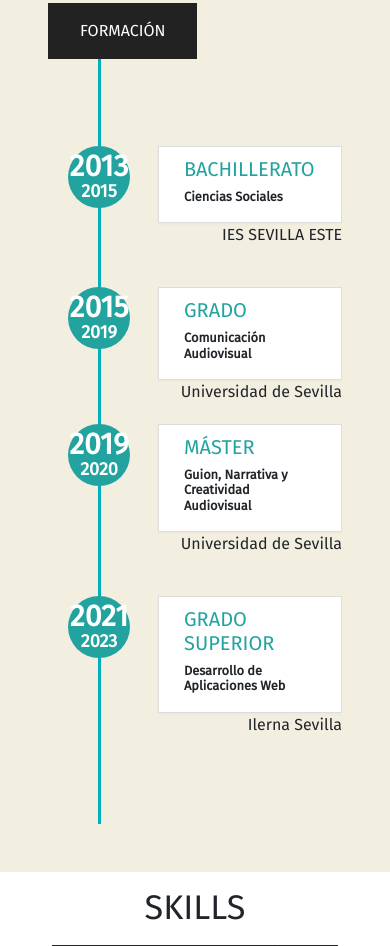
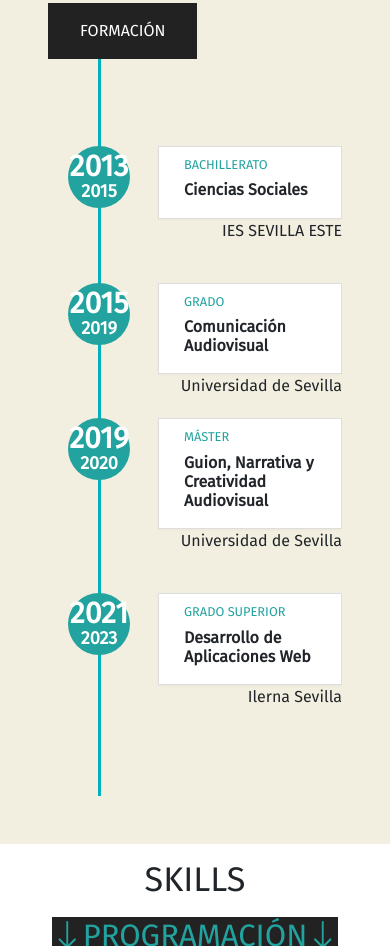
Before and after one commit to lauravcruz/profile, a plain HTML site: page index.html in a window 390 px wide. Shown: the part 889-1835 px from the top of the page. Drawn offline with nearby package versions, Linux system fonts and the light colour scheme.

Commit message:
revisado

```diff
--- a/css/custom.css
+++ b/css/custom.css
@@ -227,8 +227,7 @@ body {
 .timeline-article .content-right:before {
   position: absolute;
   top: 20px;
-  font-size: 23px;
-  font-family: "FontAwesome";
+  font-size: 1rem;
   opacity: 0;
 }
 .timeline-article .content-left:before {
@@ -407,8 +406,11 @@ footer i {
     margin-left: 0;
     left: 20px;
   }
+  #conference-timeline h5{
+    font-size: 0.8rem;
+  }
   #conference-timeline h3 {
-    font-size: 0.8rem;
+    font-size: 1rem;
   }
   .timeline-article .content-left-container,
   .timeline-article .content-right-container {
--- a/js/custom.js
+++ b/js/custom.js
@@ -1,5 +1,5 @@
+/*NAV*/
 let nav = document.getElementById("open");
-/*NAV*/
 function desplegar() {
   if (nav.classList.contains("h-100")) {
     nav.classList.remove("h-100");
@@ -14,6 +14,7 @@ function reveal() {
   let reveals = document.querySelectorAll(".reveal");
   for (let i = 0; i < reveals.length; i++) {
     let windowHeight = window.innerHeight;
+    //Con getBoundingClientRect recogemos el tamaño del elemento y su posición relativa respecto a la ventana
     let elementTop = reveals[i].getBoundingClientRect().top;
     let elementVisible = 95;
     if (elementTop < windowHeight - elementVisible) {
@@ -23,9 +24,7 @@ function reveal() {
     }
   }
 }
-
 window.addEventListener("scroll", reveal);
-
 reveal();
 
 /*EXPERIENCIA*/
```
